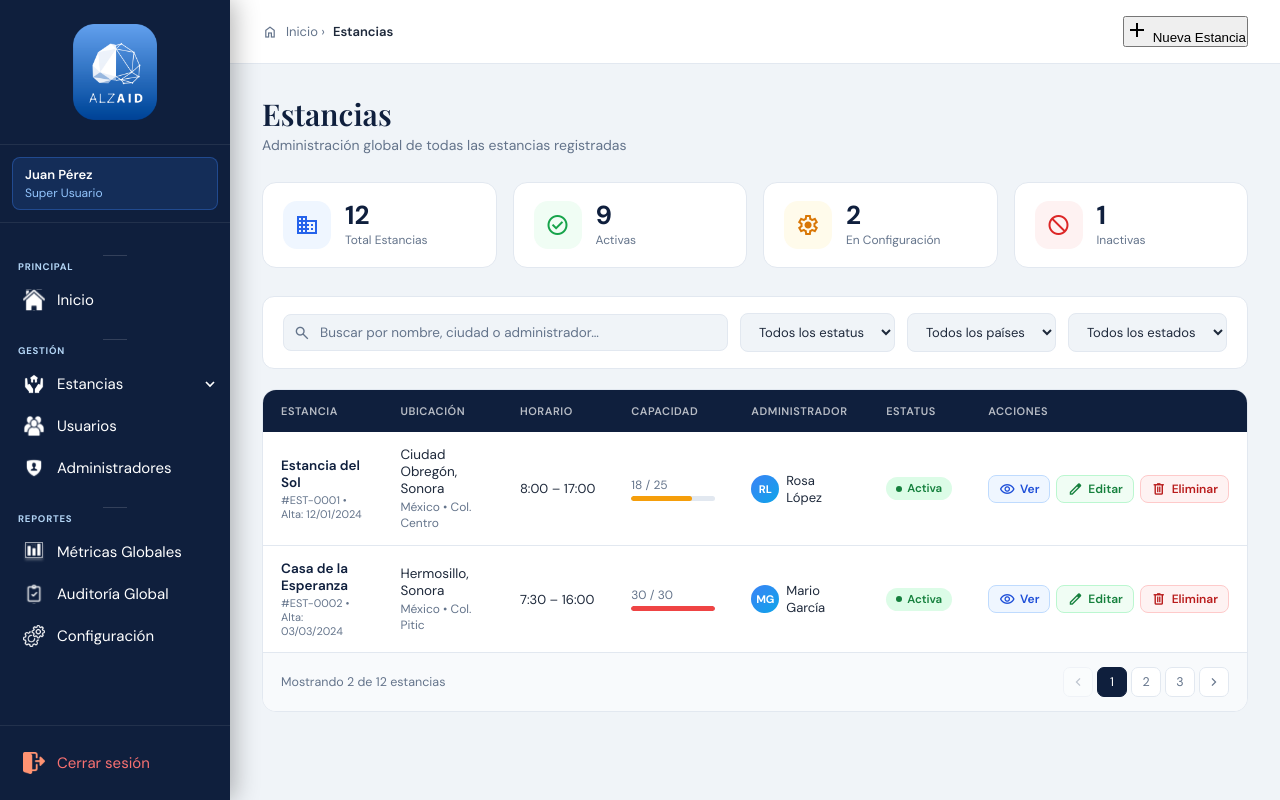
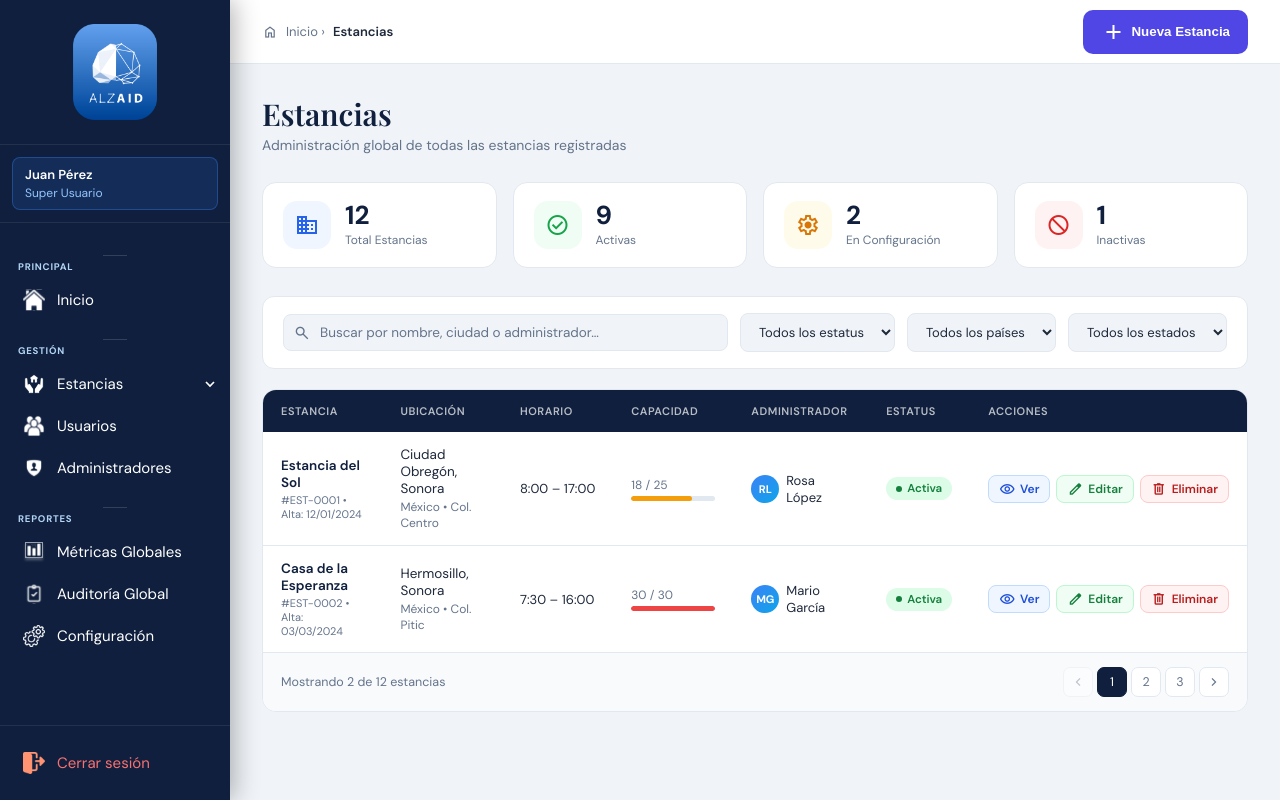
Before and after one commit to JackMurrieta/Alzaid-SuperAdmin, an Angular app: page /estancias in a window 1280 px wide. Built offline with nearby package versions, Linux system fonts and the light colour scheme.

Commit message:
style: Styled button Nuva estancia

```diff
--- a/angular.json
+++ b/angular.json
@@ -2,7 +2,8 @@
   "$schema": "./node_modules/@angular/cli/lib/config/schema.json",
   "version": 1,
   "cli": {
-    "packageManager": "npm"
+    "packageManager": "npm",
+    "analytics": "abac6883-f1cc-4eae-9242-a3a2987cda5f"
   },
   "newProjectRoot": "projects",
   "projects": {
--- a/src/app/features/estancias/components/topbar/topbar.component.scss
+++ b/src/app/features/estancias/components/topbar/topbar.component.scss
@@ -38,3 +38,22 @@
   align-items: center;
   gap: 0.75rem;
 }
+
+.btn-primary {
+  background: #4f46e5;
+  color: white;
+  padding: 10px 18px;
+  border-radius: 10px;
+  border: none;
+  font-weight: 600;
+  display: flex;
+  align-items: center;
+  gap: 6px;
+  transition: all .2s ease;
+}
+
+.btn-primary:hover {
+  background: #4f46e5;
+  transform: translateY(-1px);
+  cursor: pointer;
+}
```
